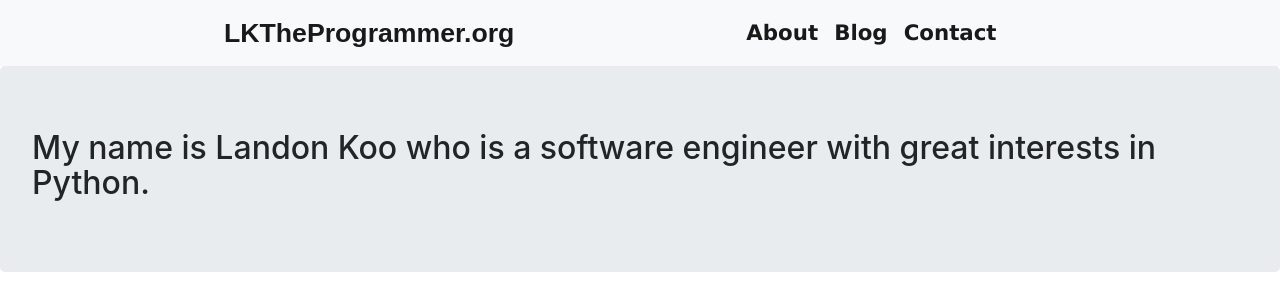
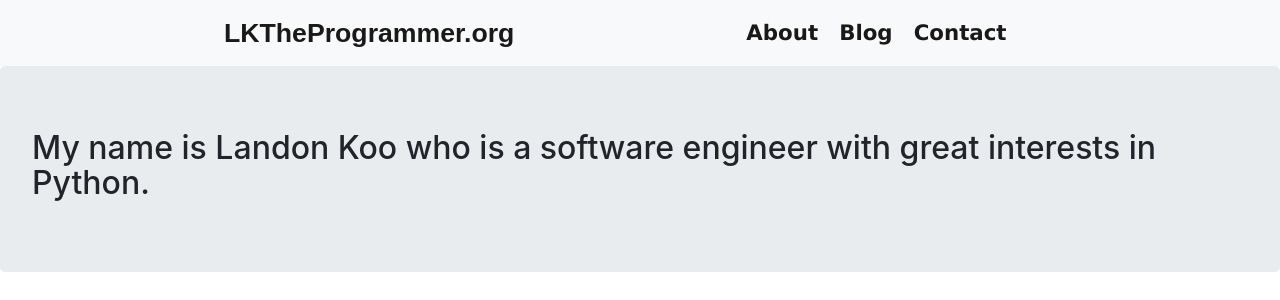
Before and after one commit to LandonKoo0207/lktheprogrammer, a Django app: page /about/ in a window 1280 px wide. Shown: the top 300 px of the page. Run offline with Django 3.2, Linux system fonts and the light colour scheme; some libraries are stand-ins or nearby versions.

```diff
--- a/static/css/main.css
+++ b/static/css/main.css
@@ -16,6 +16,11 @@
 #post-content
 {
 	margin: auto;
+}
+
+a.nav-link
+{
+	margin-right: 5px;
 }
 
 nav.navbar > div > ul > li > a
```
